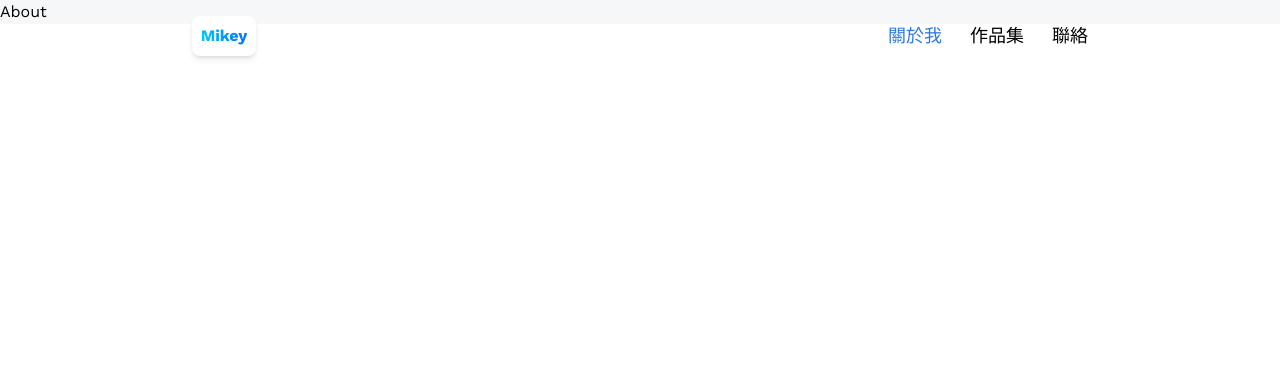
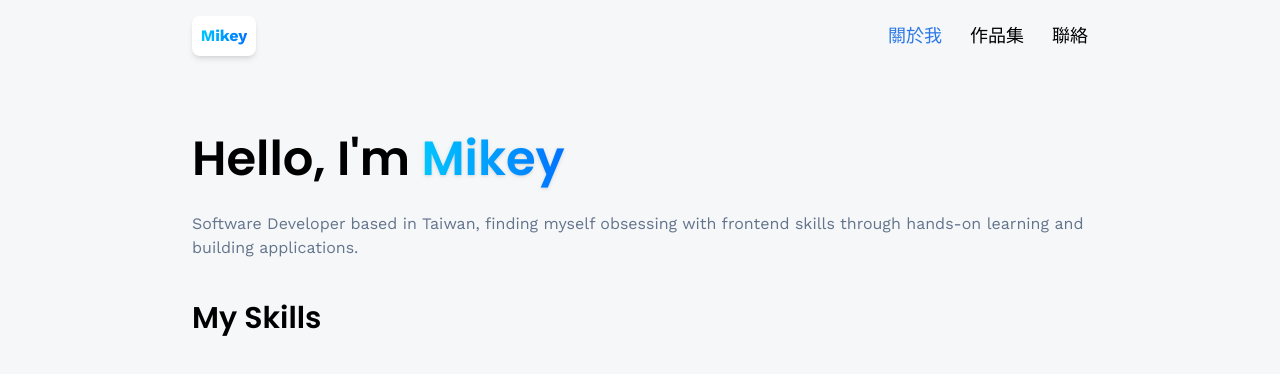
Before and after one commit to MikeyJinWei/react-3d-portfolio-vol.1, a React (Vite) app: page /about in a window 1280 px wide. Shown: the top 374 px of the page. Built offline with nearby package versions, Linux system fonts and the light colour scheme; no server answers.

Commit message:
feature: building page wip

```diff
--- a/src/pages/About.jsx
+++ b/src/pages/About.jsx
@@ -1,7 +1,27 @@
 import React from 'react';
 
 const About = () => {
-  return <div>About</div>;
+  return (
+    <section className='max-container'>
+      <h1 className='head-text'>
+        Hello, I'm{' '}
+        <span className='blue-gradient_text font-semibold drop-shadow'>
+          Mikey
+        </span>
+      </h1>
+
+      <div className='mt-5 flex flex-col gap-3 text-slate-500'>
+        <p>
+          Software Developer based in Taiwan, finding myself obsessing with
+          frontend skills through hands-on learning and building applications.
+        </p>
+      </div>
+
+      <div className='py-10 flex flex-col'>
+        <h3 className='subhead-text'>My Skills</h3>
+      </div>
+    </section>
+  );
 };
 
 export default About;
```
